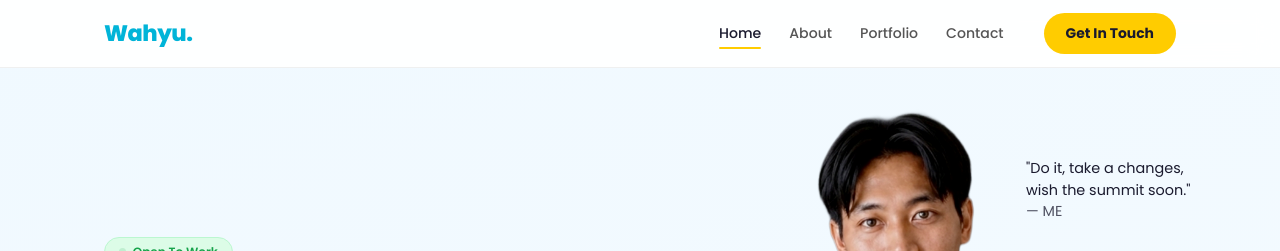
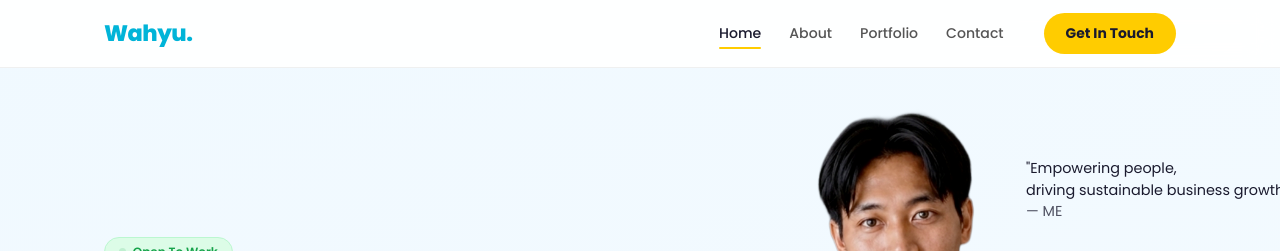
Before and after one commit to wahyudiansyahas/wahyudiansyahas.github.io, a plain HTML site: page index.html in a window 1280 px wide. Shown: the top 251 px of the page. Drawn offline with nearby package versions, Linux system fonts and the light colour scheme.

Commit message:
Update index.html

```diff
--- a/index.html
+++ b/index.html
@@ -79,7 +79,7 @@
     <img class="hero-image" id="profileImage" src="Galery/mainprofile.png" alt="Foto Utama">
 
     <div class="hero-quote">
-        <p>"Do it, take a changes,<br>wish the summit soon."</p>
+        <p>"Empowering people,<br>driving sustainable business growth."</p>
         <p class="hero-quote-author">— ME</p>
     </div>
   </div>
```
